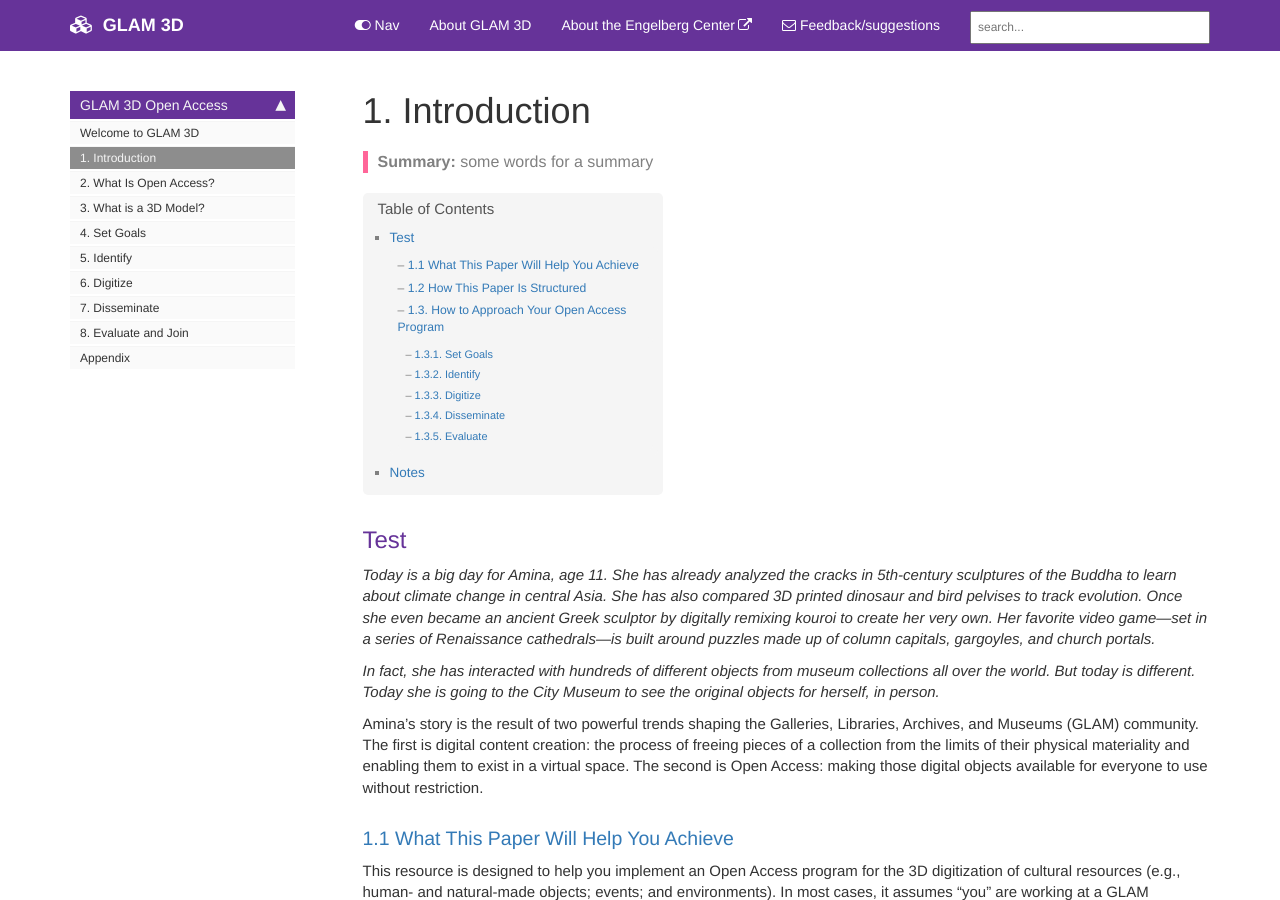
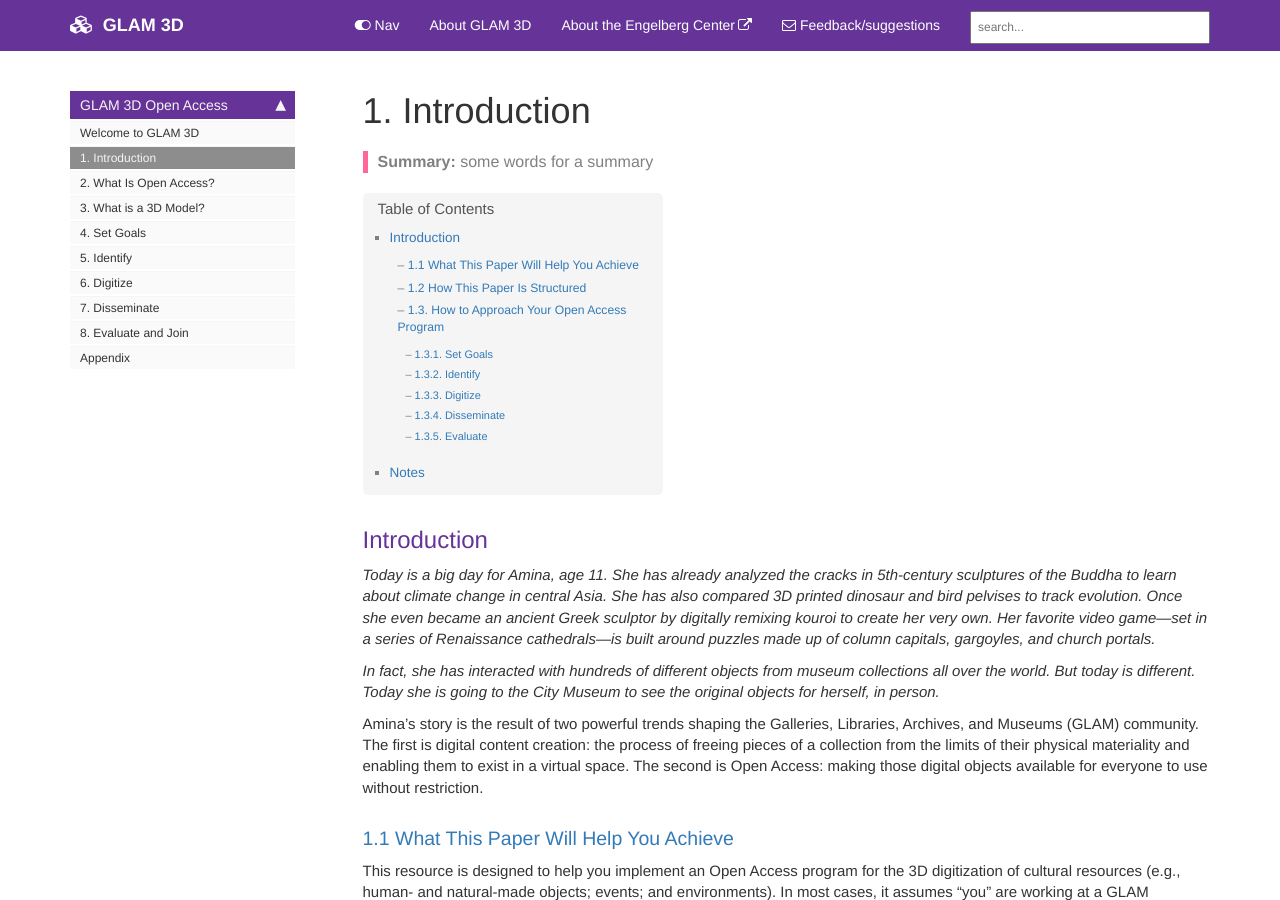
Before and after one commit to NYUEngelberg/NYUEngelberg.github.io, a Jekyll site: the page built from pages/GLAM3D/introduction.md, in a window 1280 px wide and 900 px high. Built offline with Jekyll 4.4.1, drawn with Linux system fonts in a browser that asks for light colours; comment, search, counter and statistics services are not loaded.

```diff
--- a/pages/GLAM3D/introduction.md
+++ b/pages/GLAM3D/introduction.md
@@ -5,7 +5,7 @@ sidebar: glam3D_sidebar
 permalink: introduction.html
 
 ---
-## Test
+## Introduction
 
 _Today is a big day for Amina, age 11. She has already analyzed the cracks in 5th-century sculptures of the Buddha to learn about climate change in central Asia. She has also compared 3D printed dinosaur and bird pelvises to track evolution. Once she even became an ancient Greek sculptor by digitally remixing kouroi to create her very own. Her favorite video game—set in a series of Renaissance cathedrals—is built around puzzles made up of column capitals, gargoyles, and church portals._
 
```
